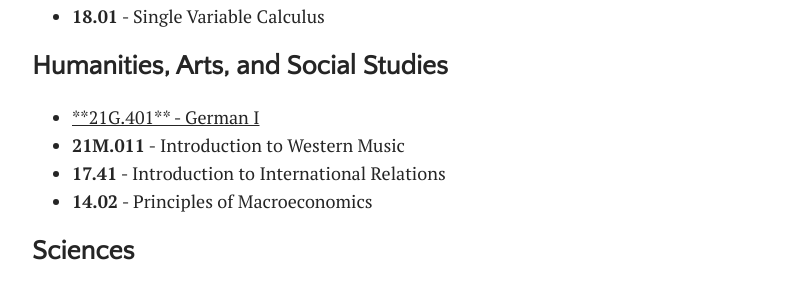
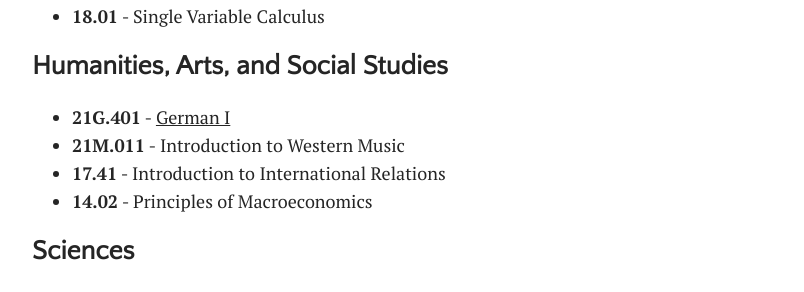
Before and after one commit to anneouyang/anneouyang.github.io, a Jekyll site: the page built from coursework.md, in a window 1280 px wide. Shown: the part 774-1066 px from the top of the page, without its empty margins (233-1037 px from the left). Built offline with Jekyll 4.4.1, drawn with Linux system fonts in a browser that asks for light colours; some web fonts are replaced.

```diff
--- a/coursework.md
+++ b/coursework.md
@@ -27,7 +27,7 @@ title: Coursework
 - **18.01** - Single Variable Calculus
 
 ## Humanities, Arts, and Social Studies
-- <u>**21G.401** - German I</u>
+- **21G.401** - <u>German I</u>
 - **21M.011** - Introduction to Western Music
 - **17.41** - Introduction to International Relations
 - **14.02** - Principles of Macroeconomics
```
